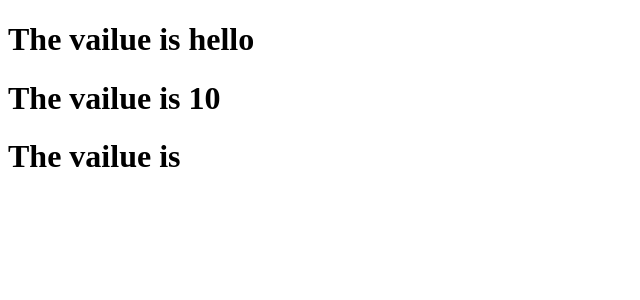
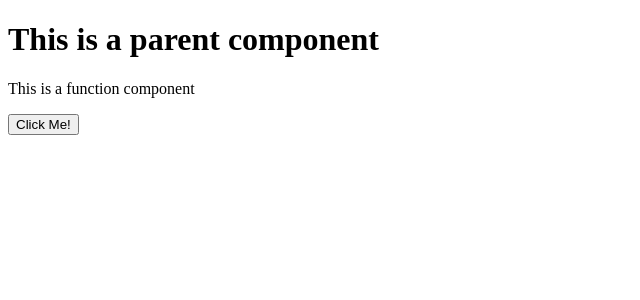
Before and after one commit to ANireshkumar/joes_react, a React (Vite) app in the folder project1/: page / in a window 1280 px wide. Shown: the top 300 px of the page, without its empty margins (0-640 px from the left). Built offline with nearby package versions, Linux system fonts and the light colour scheme.

Commit message:
passing the function as a prop

```diff
--- a/project1/src/App.jsx
+++ b/project1/src/App.jsx
@@ -1,15 +1,16 @@
 
-import MultitypeComponent from "./Components/MultitypeComponent"
+
+import FunctionSample from "./Components/FunctionSample"
 import "./css/app.css"
 function App() {
 
-
+const handleClick = () => {
+  alert("You have clicked me");
+}
   return (
     <>
-
-  <MultitypeComponent value="hello" />
-<MultitypeComponent value={10} />
-<MultitypeComponent value={true} />
+    <div><h1>This is a parent component</h1></div>
+<FunctionSample  handleClick={handleClick}/>
     </>
   )
 }
--- /dev/null
+++ b/project1/src/Components/FunctionSample.jsx
@@ -0,0 +1,18 @@
+import PropTypes from "prop-types"
+const FunctionSample = (props) => {
+
+    const {handleClick} = props
+  return (
+    <div>
+        <p>This is a function component</p>
+        <button onClick={handleClick}>Click Me!</button>
+    </div>
+  )
+}
+
+//Prop type
+
+FunctionSample.propTypes = {
+    handleClick: PropTypes.func.isRequired
+};
+export default FunctionSample
```
